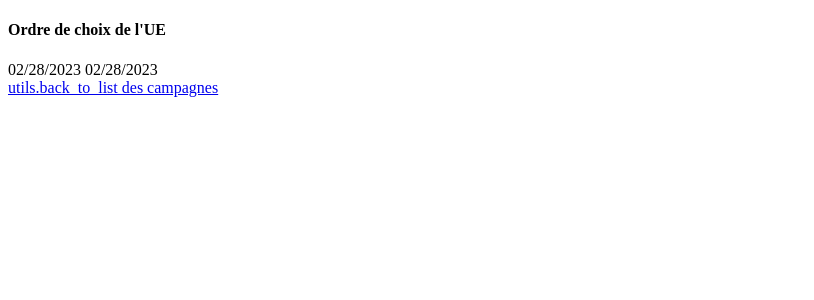
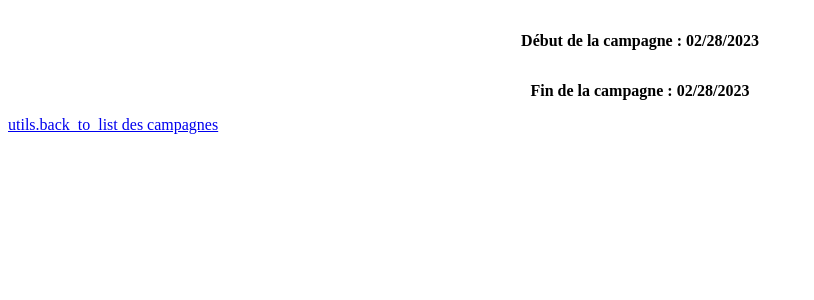
Before and after one commit to Drigtime/M2-choix-options, a Symfony app: template project/templates/etudiant/choix_options/edit.html.twig in a window 1280 px wide. Shown: the part 26-326 px from the top of the page, without its empty margins (0-814 px from the left). Run offline with Twig, Linux system fonts and the light colour scheme; the template is opened without the code that fills it, so the values that code supplies are empty; some libraries are stand-ins or nearby versions.

Commit message:
last changes

```diff
--- a/project/src/Form/Etudiant/BlocOptionType.php
+++ b/project/src/Form/Etudiant/BlocOptionType.php
@@ -15,8 +15,10 @@ class BlocOptionType extends AbstractType
     {
         $builder->add('choixes', CollectionType::class, [
             'entry_type' => ChoixType::class,
+            'entry_options' => ['label' => false],
             'allow_add' => false,
             'allow_delete' => false,
+            'label' => false,
         ]);
     }
 
--- a/project/src/Form/Etudiant/ResponseCampagneType.php
+++ b/project/src/Form/Etudiant/ResponseCampagneType.php
@@ -15,8 +15,10 @@ class ResponseCampagneType extends AbstractType
     {
         $builder->add('blocOptions', CollectionType::class, [
             'entry_type' => BlocOptionType::class,
+            'entry_options' => ['label' => false],
             'allow_add' => false,
             'allow_delete' => false,
+            'label' => false,
         ]);
     }
 
--- a/project/templates/etudiant/choix_options/edit.html.twig
+++ b/project/templates/etudiant/choix_options/edit.html.twig
@@ -1,23 +1,3 @@
-{# {% for campagne in campagnes %}
-	{{ campagne.dateDebut|date("m/d/Y") }}
-	{{ campagne.dateFin|date("m/d/Y") }}
-	{% for blocOption in campagne.blocOptions %}
-		{% for ue in blocOption.UEs %}
-			{{ ue.label }}
-			<div class="text-end">
-				{{ form_widget(form) }}
-				<button class="btn btn-sm btn-primary">
-					<i class="fas fa-save"></i>
-					{{ button_label|default('Enregistrer') }}
-				</button>
-			</div>
-		{% endfor %}
-	{% endfor %}
-{% endfor %}
-
-{{ include('etudiant/choix_options/_form.html.twig', {'button_label': 'Mettre à jour'}) }} #}
-
-
 {% extends 'base.html.twig' %}
 
 {% block title %}
@@ -26,46 +6,54 @@
 {% endblock %}
 
 {% block body %}
-	<div class="d-flex">
-		<div class="flex-grow-1">
+  {# <div class="card"> #}
+    {# <div class="card-header">
       <h4>Ordre de choix de l'UE</h4>
+    </div> #}
+    {# <div class="card-body"> #}
+    <div class="row">
+    <div class="col-md-6">
+      <p style="text-align: center; font-weight: bold; margin-top: 2em">Début de la campagne : {{ campagne.dateDebut|date("m/d/Y") }}</p>
     </div>
-		{{ campagne.dateDebut|date("m/d/Y") }}
-		{{ campagne.dateFin|date("m/d/Y") }}
-		{# {{ campagne.blocOptions }} #}
+    <div class="col-md-6">
+      <p style="text-align: center; font-weight: bold; margin-top: 2em">Fin de la campagne : {{ campagne.dateFin|date("m/d/Y") }}</p>
+    </div>
+    </div>
       {{ form_start(form) }}
-        {# {{ dump(blocOptions) }} #}
-		{# {% for blocOption in form.blocOptions %} #}
-			{# {% for choix in blocOption.children %}
-				{{ dump(choix.vars)}}
-				{{ choix.vars.value.ue.label }}
-				{{ form_widget(choix) }} #}
-			{# {% endfor %} #}
-		{# {% endfor %} #}
-		{{ form_end(form) }}
-
-
-		{# {{ include('etudiant/choix_options/_form.html.twig', {'button_label': 'Mettre à jour'}) }} #}
-		{# {% for blocOption in campagne.blocOptions %}
-																            {% for ue in blocOption.UEs %}
-																                {{ ue.label }}
-																                <div class="text-end">
+        {% for blocOption in form.blocOptions %}
+          <div class="card my-3">
+            <div class="card-header">
+              {{ blocOption.vars.value.blocUE.blocUECategory.label }}
+            </div>
+            <div class="card-body">
+              {% for choixes in blocOption %}
+                  {% for choix in choixes %}
+                    <div class="card my-3">
+                      <div class="form-group">
+                        <div class="card-header">
+                          {{ choix.vars.data.UE.label }}
+                        </div>
+                        <div class="card-body">
+                          {{ form_row(choix) }}
                             <button class="btn btn-sm btn-primary">
                               <i class="fas fa-save"></i>
                               {{ button_label|default('Enregistrer') }}
                             </button>
                         </div>
+                      </div>
+                    </div>
                   {% endfor %}
-																        {% endfor %} #}
-			<div class="flex-shrink-0"> <div class="d-flex gap-2">
-				<a href="{{ path('app_etudiant_choix_options') }}" class="btn btn-sm btn-primary">
+              {% endfor %}
+            </div>
+          </div>
+        {% endfor %}
+      {{ form_end(form) }}
+    {# </div> #}
+    <div class="card-footer">
+      <a href="{{ path('app_etudiant_choix_options') }}" class="btn btn-primary">
         <i class="fas fa-arrow-left"></i>
-					{{ 'utils.back_to_list'|trans }}
-					des campagnes
+        {{ 'utils.back_to_list'|trans }} des campagnes
       </a>
     </div>
-		</div>
-	</div>
-
-
+  {# </div> #}
 {% endblock %}
```
Also changed, not shown: project/src/Controller/Etudiant/ChoixOptionsController.php (+0 -29 lines), project/templates/etudiant/choix_options/index.html.twig (+24 -40 lines). Lines whose indentation alone changed are shown as unchanged.
